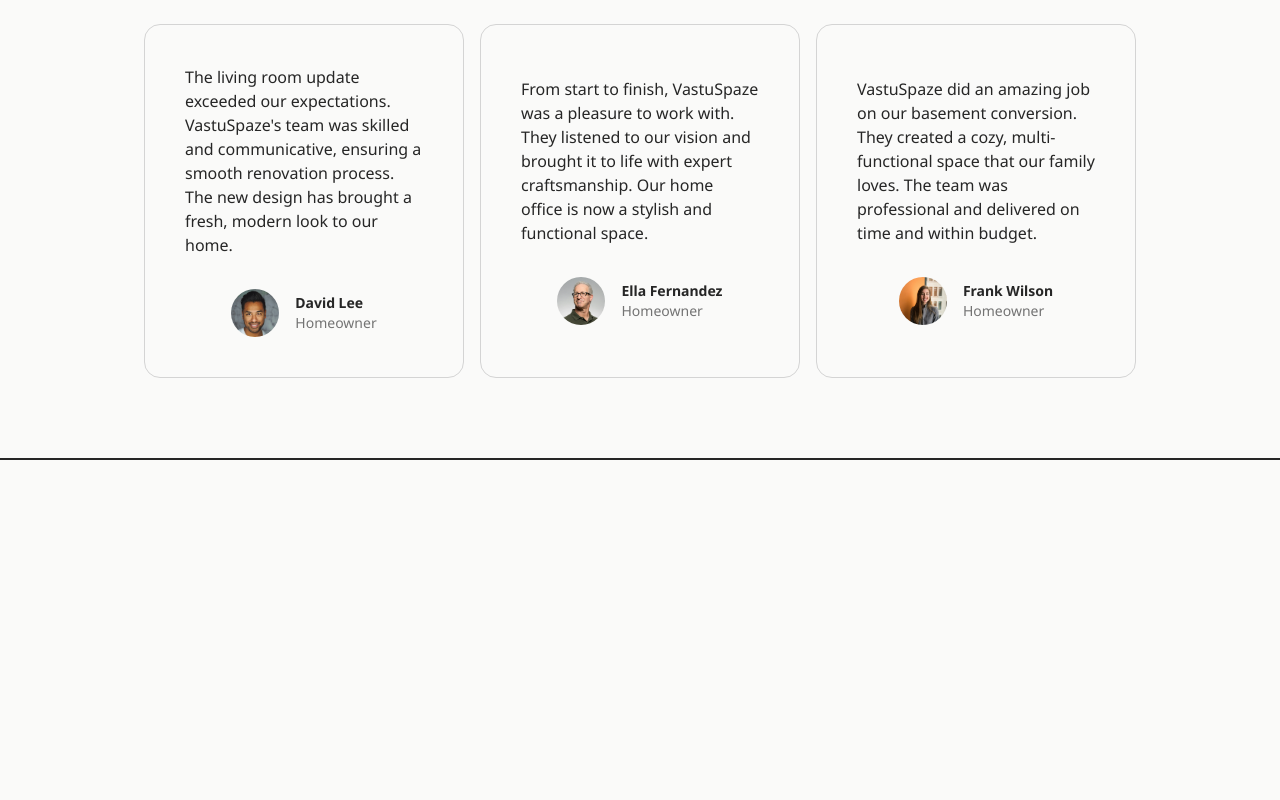
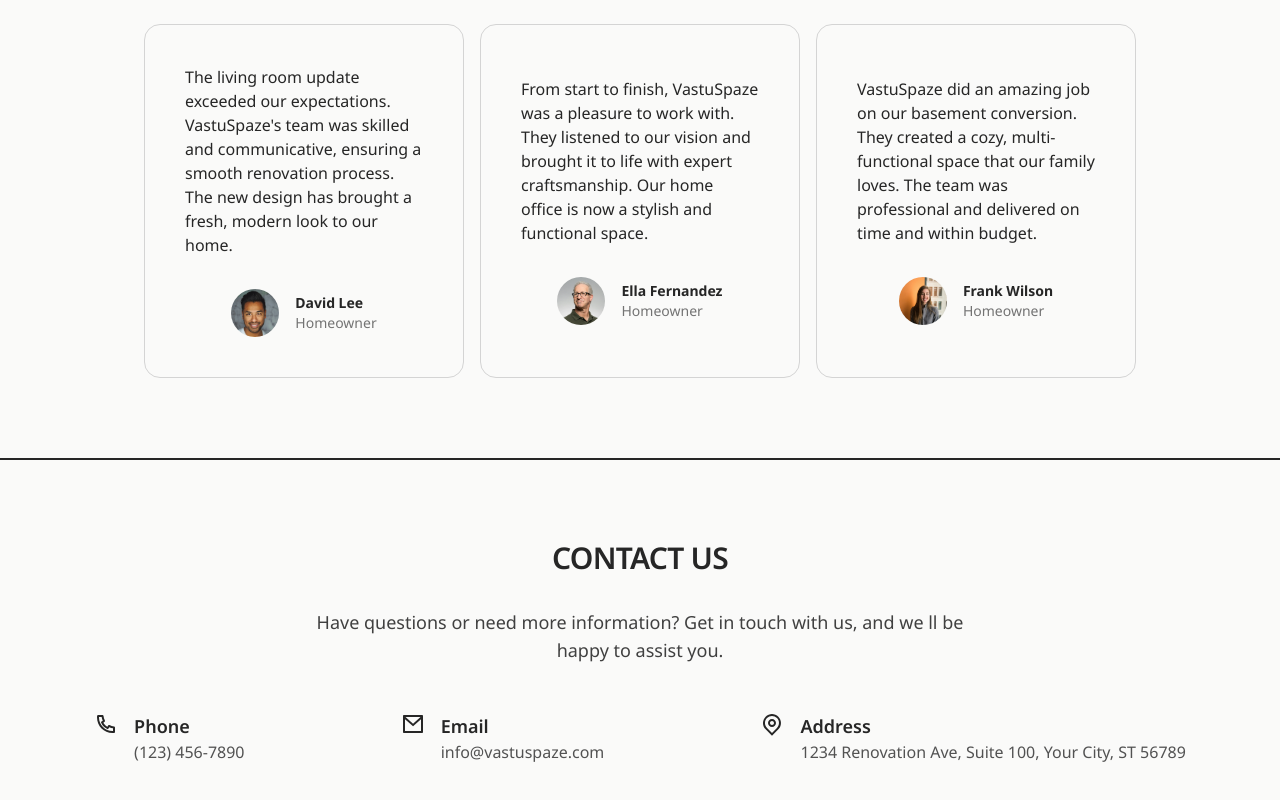
Before and after one commit to abhi-up/vastuspaze-renovation, a React (Vite) app: page / in a window 1280 px wide. Shown: the part 6479-7279 px from the top of the page. Before the commit the page ends 6939 px from the top, so only its background shows below. Built offline with nearby package versions, Linux system fonts and the light colour scheme.

Commit message:
feat: contact us section

```diff
--- a/src/App.jsx
+++ b/src/App.jsx
@@ -1,4 +1,5 @@
 import About from "./components/About"
+import ContactUs from "./components/ContactUs"
 import Hero from "./components/Hero"
 import Navbar from "./components/Navbar"
 import Portfolio from "./components/Portfolio"
@@ -14,6 +15,7 @@ const App = () => {
       <Portfolio />
       <About />
       <Reviews />
+      <ContactUs />
     </main>
   )
 }
--- /dev/null
+++ b/src/components/ContactUs.jsx
@@ -0,0 +1,55 @@
+import { RiMailLine, RiMapPinLine, RiPhoneLine } from "@remixicon/react" // Ensure this package is correctly installed
+import { CONTACT_INFO } from "../constants"
+
+const ContactUs = () => {
+  return (
+    <section className="max-w-7xl mx-auto" id="contact">
+      <div className="my-20 px-4">
+        <h2 className="text-xl lg:text-3xl font-semibold tracking-tight text-center uppercase mb-8">
+          Contact Us
+        </h2>
+
+        <p className="max-w-2xl text-lg mb-12 text-center mx-auto text-neutral-700">
+          {CONTACT_INFO.text}
+        </p>
+
+        <div className="flex flex-col lg:flex-row justify-around mx-4 gap-8">
+          {/* Phone */}
+          <div className="flex items-start">
+            <RiPhoneLine className="text-3xl mr-4" />
+            <div>
+              <p className="text-lg font-semibold">
+                {CONTACT_INFO.phone.label}
+              </p>
+              <p className="text-neutral-600">{CONTACT_INFO.phone.value}</p>
+            </div>
+          </div>
+
+          {/* Email */}
+          <div className="flex items-start">
+            <RiMailLine className="text-3xl mr-4" />
+            <div>
+              <p className="text-lg font-semibold">
+                {CONTACT_INFO.email.label}
+              </p>
+              <p className="text-neutral-600">{CONTACT_INFO.email.value}</p>
+            </div>
+          </div>
+
+          {/* Address */}
+          <div className="flex items-start">
+            <RiMapPinLine className="text-3xl mr-4" />
+            <div>
+              <p className="text-lg font-semibold">
+                {CONTACT_INFO.address.label}
+              </p>
+              <p className="text-neutral-600">{CONTACT_INFO.address.value}</p>
+            </div>
+          </div>
+        </div>
+      </div>
+    </section>
+  )
+}
+
+export default ContactUs
```
